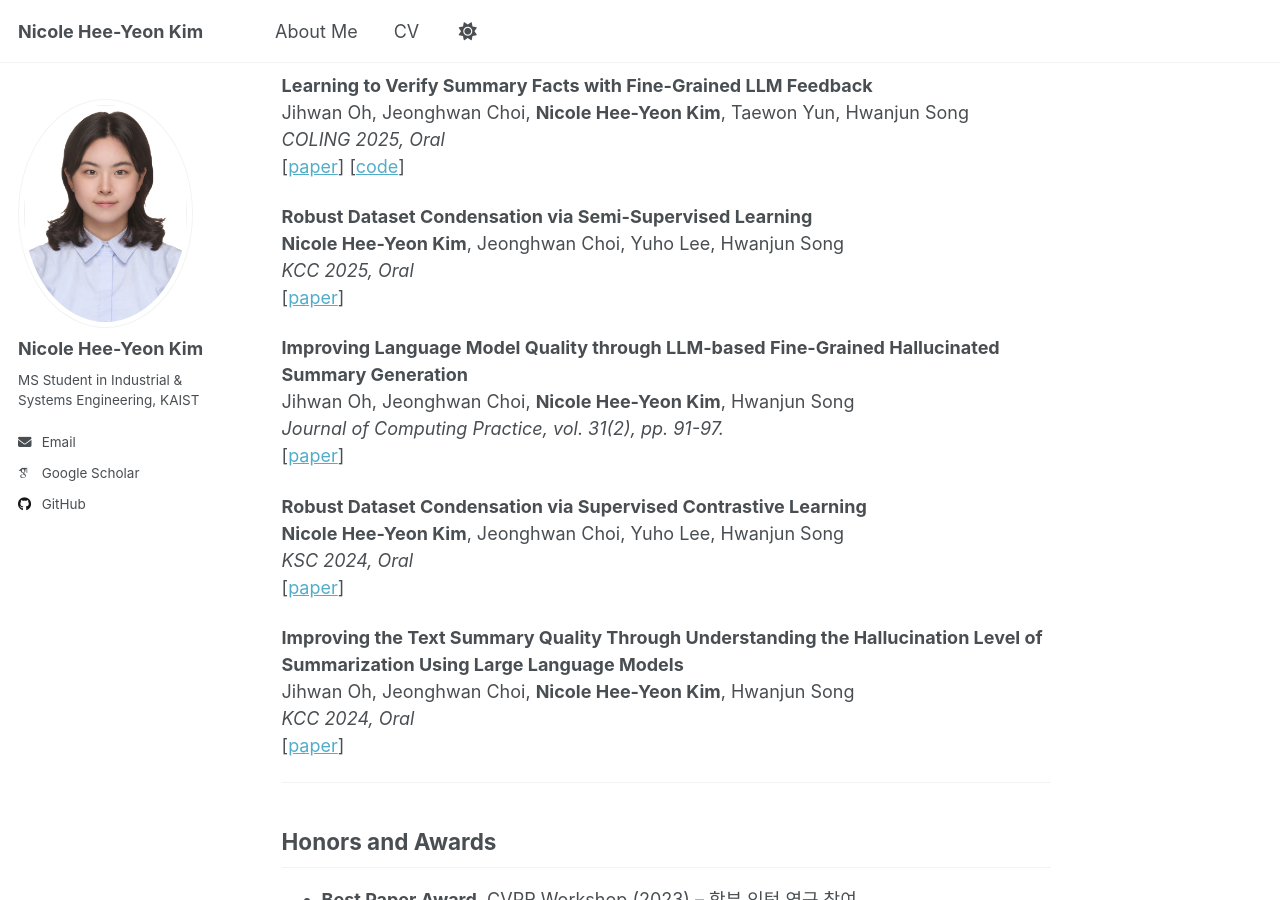
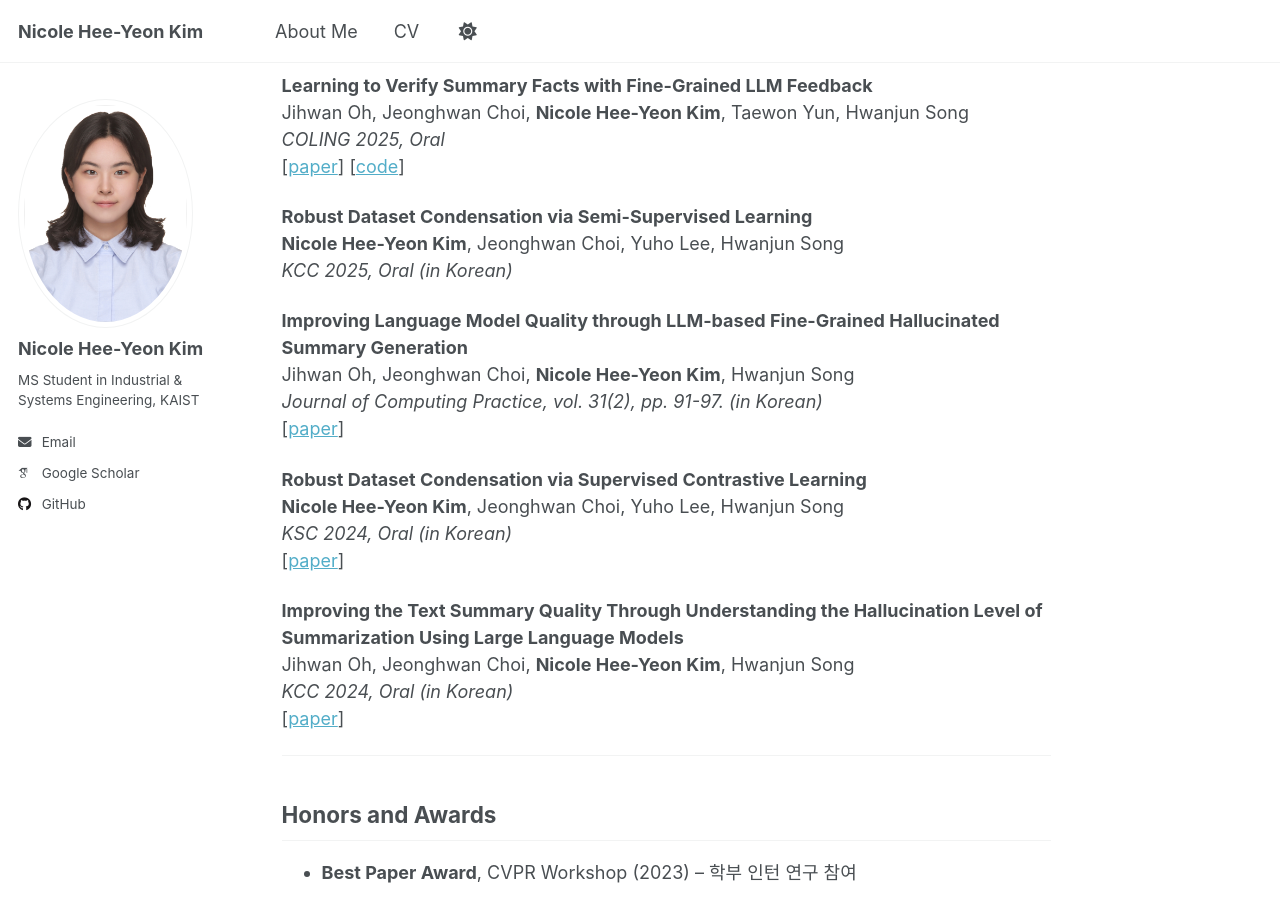
Before and after one commit to Nicole-Hee-Yeon-Kim/Nicole-Hee-Yeon-Kim.github.io, a Jekyll site: the page built from _pages/about.md, in a window 1280 px wide and 900 px high, scrolled down 984 px. Built offline with Jekyll 4.4.1, drawn with Linux system fonts in a browser that asks for light colours; some web fonts are replaced; a script that is not in the unit is left out.

Commit message:
Update about.md

```diff
--- a/_pages/about.md
+++ b/_pages/about.md
@@ -36,23 +36,22 @@ Jihwan Oh, Jeonghwan Choi, **Nicole Hee-Yeon Kim**, Taewon Yun, Hwanjun Song
 
 **Robust Dataset Condensation via Semi-Supervised Learning**
 **Nicole Hee-Yeon Kim**, Jeonghwan Choi, Yuho Lee, Hwanjun Song
-*KCC 2025, Oral*
-[[paper](LINK_TO_PAPER)]
+*KCC 2025, Oral (in Korean)*
 
 **Improving Language Model Quality through LLM-based Fine-Grained Hallucinated Summary Generation**
 Jihwan Oh, Jeonghwan Choi, **Nicole Hee-Yeon Kim**, Hwanjun Song
-*Journal of Computing Practice, vol. 31(2), pp. 91-97.*
-[[paper](LINK_TO_PAPER)]
+*Journal of Computing Practice, vol. 31(2), pp. 91-97. (in Korean)*
+[[paper](https://www.dbpia.co.kr/journal/articleDetail?nodeId=NODE12086923)]
 
 **Robust Dataset Condensation via Supervised Contrastive Learning**
 **Nicole Hee-Yeon Kim**, Jeonghwan Choi, Yuho Lee, Hwanjun Song
-*KSC 2024, Oral*
-[[paper](LINK_TO_PAPER)]
+*KSC 2024, Oral (in Korean)*
+[[paper](https://www.dbpia.co.kr/journal/articleDetail?nodeId=NODE12041828)]
 
 **Improving the Text Summary Quality Through Understanding the Hallucination Level of Summarization Using Large Language Models**
 Jihwan Oh, Jeonghwan Choi, **Nicole Hee-Yeon Kim**, Hwanjun Song
-*KCC 2024, Oral*
-[[paper](LINK_TO_PAPER)]
+*KCC 2024, Oral (in Korean)*
+[[paper](https://www.dbpia.co.kr/journal/articleDetail?nodeId=NODE11861883)]
 
 ---
 
```
